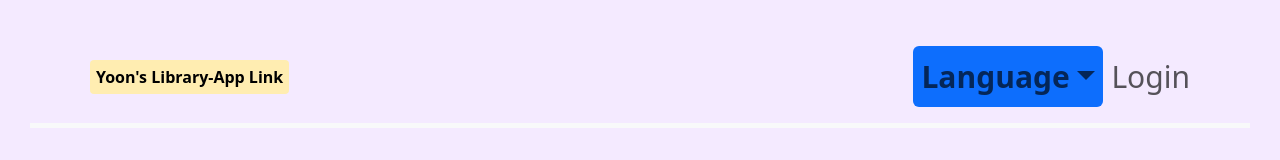
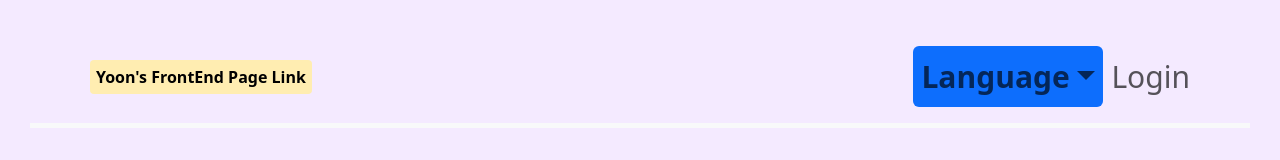
Before and after one commit to SuHwanYoon/Todo-React-client, a React (Create React App) app: page / in a window 1280 px wide. Shown: the top 160 px of the page. Built offline with nearby package versions, Linux system fonts and the light colour scheme.

Commit message:
modify Header Link

```diff
--- a/src/components/todo/HeaderComponent.jsx
+++ b/src/components/todo/HeaderComponent.jsx
@@ -25,8 +25,13 @@ function HeaderComponent() {
     <header className="border-bottom border-light border-5 mb-5 p-2">
       <Container>
         <Navbar expand="lg">
-          <Navbar.Brand href="http://43.201.23.1:3000/" className="ms-2 fs-6 fw-bold text-black">
-            Yoon's Library-App Link
+          <Navbar.Brand
+            href="https://suhwanyoon.github.io/Web-Dev-Complete/"
+            className="ms-2 fs-6 fw-bold text-black"
+            target="_blank"
+            rel="noopener noreferrer"  // 보안을 위한 필수 속성
+          >
+            Yoon's FrontEnd Page Link
           </Navbar.Brand>
           <Navbar.Toggle aria-controls="basic-navbar-nav" />
           <Navbar.Collapse id="basic-navbar-nav">
```
